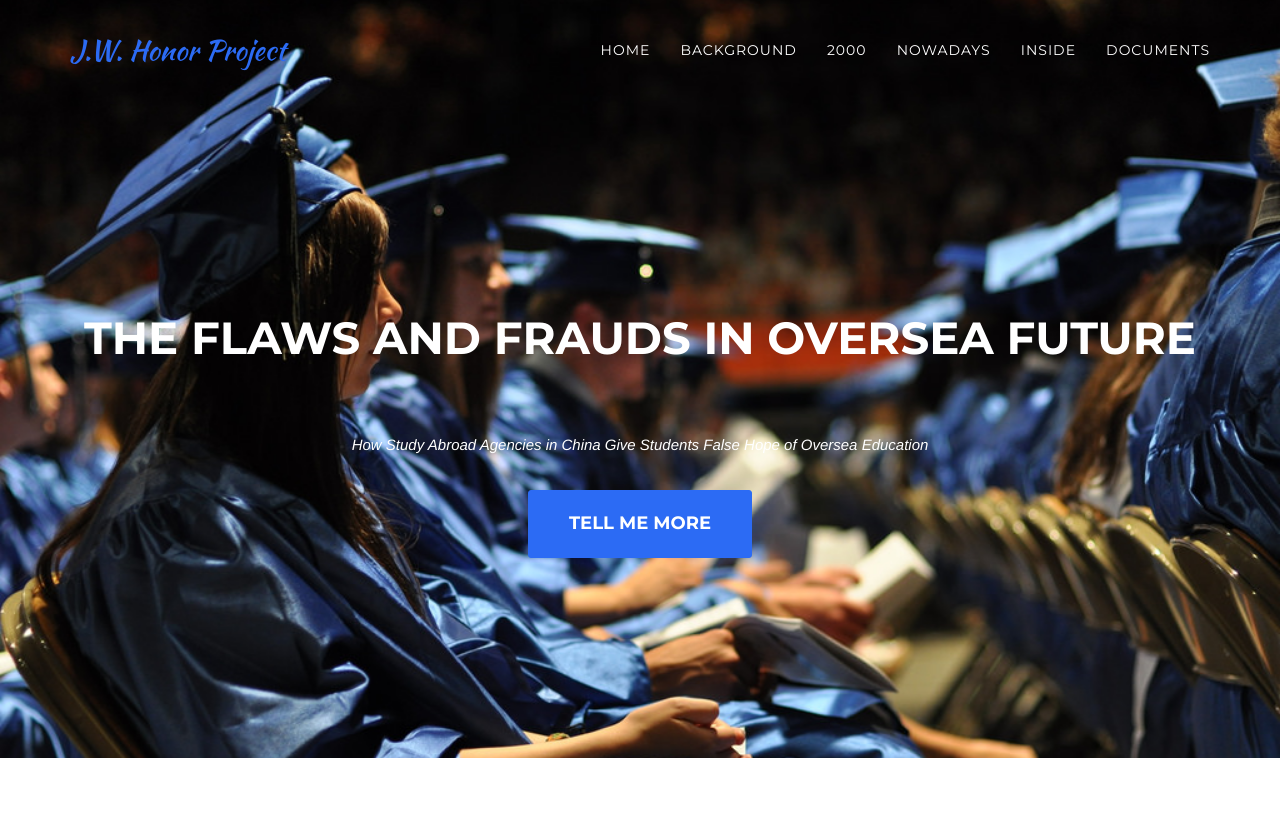
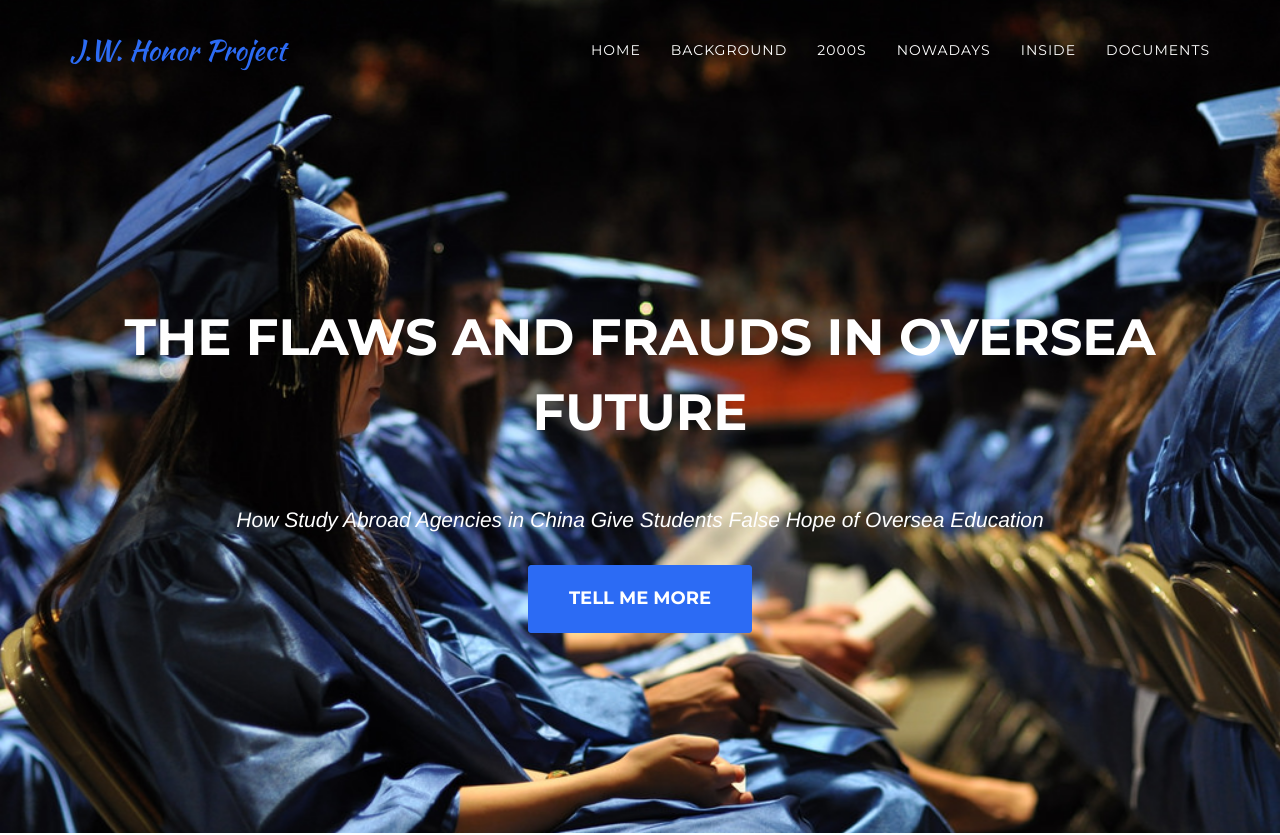
Before and after one commit to Julianna-Honpro/honpro-home, a website: page index.html in a window 1280 px wide. Shown: the top 835 px of the page. Drawn offline with nearby package versions, Linux system fonts and the light colour scheme; a web font is replaced by a local one.

Commit message:
Update index.html

```diff
--- a/index.html
+++ b/index.html
@@ -59,7 +59,7 @@
                         <a class="page-scroll" href="https://julianna-honpro.github.io/background">Background</a>
                     </li>
                     <li>
-                        <a class="page-scroll" href="https://julianna-honpro.github.io/2000">2000</a>
+                        <a class="page-scroll" href="https://julianna-honpro.github.io/2000s">2000s</a>
                     </li>
                     <li>
                         <a class="page-scroll" href="https://julianna-honpro.github.io/nowadays">Nowadays</a>
@@ -81,8 +81,8 @@
     <header>
         <div class="container">
             <div class="intro-text">
-                <div class="intro-heading" style="font-size:45px">The Flaws and Frauds in Oversea Future</div>
-                <div class="intro-lead-in" style="font-size:15px">How Study Abroad Agencies in China Give Students False Hope of Oversea Education</div>
+                <div class="intro-heading" style="font-size:51px">The Flaws and Frauds in Oversea Future</div>
+                <div class="intro-lead-in" style="font-size:21px">How Study Abroad Agencies in China Give Students False Hope of Oversea Education</div>
                 <a href="#services" class="page-scroll btn btn-xl">Tell Me More</a>
             </div>
         </div>
@@ -142,7 +142,7 @@
                     </div>
                 </div>
                 <div class="col-md-4 col-sm-6 portfolio-item">
-                    <a href="https://julianna-honpro.github.io/2000" class="portfolio-link" data-toggle="modal">
+                    <a href="https://julianna-honpro.github.io/2000s" class="portfolio-link" data-toggle="modal">
                         <div class="portfolio-hover">
                             <div class="portfolio-hover-content">
                                 <i class="fa fa-plus fa-3x"></i>
@@ -151,7 +151,7 @@
                         <img src="img/portfolio/hp4.jpg" class="img-responsive" alt="">
                     </a>
                     <div class="portfolio-caption">
-                        <h4>2000</h4>
+                        <h4>2000s</h4>
                         <p class="text-muted">Frauds and chaotic market in the 2000s</p>
                     </div>
                 </div>
```
